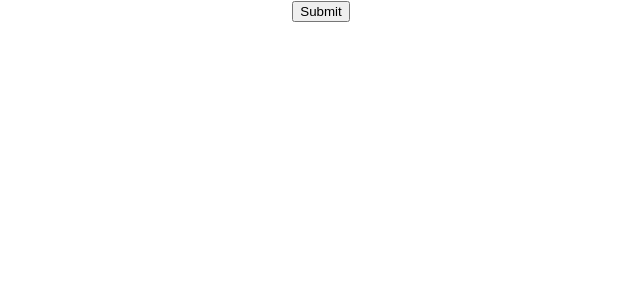
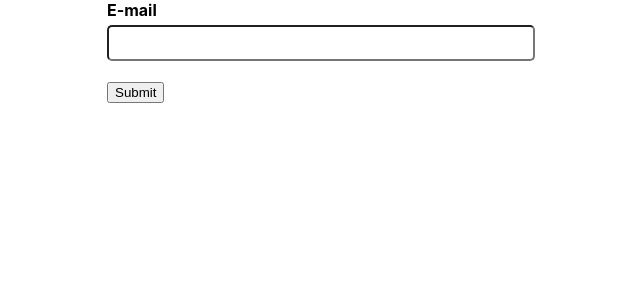
Before and after one commit to sumanmannacs1996/react-formik-app, a React (Create React App) app: page / in a window 1280 px wide. Shown: the top 300 px of the page, without its empty margins (319-959 px from the left). Built offline with nearby package versions, Linux system fonts and the light colour scheme.

Commit message:
Addded code for Input control

```diff
--- /dev/null
+++ b/src/components/ReusableFormik/Elements/Input.js
@@ -0,0 +1,15 @@
+import React from 'react'
+import {Field,ErrorMessage} from 'formik';
+import TextError from '../TextError';
+
+function Input({label,name,control,...rest}) {
+    return (
+        <div className='form-control'>
+            <label htmlFor={name}>{label}</label>
+            <Field id ={name} name={name} {...rest} type='text'/>
+            <ErrorMessage name={name} component={TextError}/>
+        </div>
+    )
+}
+
+export default Input
--- a/src/components/ReusableFormik/FormikContainer.js
+++ b/src/components/ReusableFormik/FormikContainer.js
@@ -1,13 +1,18 @@
 import React from 'react';
 import {Formik,Form} from 'formik';
 import * as yup from 'yup';
+import FormikControl from './FormikControl';
 
 function FormikContainer() {
-    const initialValues={}
+    const initialValues={
+        email:''
+    }
     const submitHanler=(values)=>{
         console.dir(values);
     }
-    const validationSchema= yup.object({})
+    const validationSchema= yup.object({
+        email:yup.string().email('Not an email format!').required("Required!")
+    })
     return (
         <Formik
         initialValues={initialValues}
@@ -16,6 +21,7 @@
         >
         {
             formik =><Form>
+                <FormikControl control='input' name='email' label ='E-mail'/>
                 <button type='submit'>Submit</button>
             </Form>
         }
--- a/src/components/ReusableFormik/FormikControl.js
+++ b/src/components/ReusableFormik/FormikControl.js
@@ -1,6 +1,7 @@
+import Input from "./Elements/Input"
 function FormikControl({control,...rest}) {
     switch(control){
-        case 'input' :
+        case 'input' : return <Input {...rest}/>
         case 'textarea' :
         case 'select' :
         case 'radio' :
```
